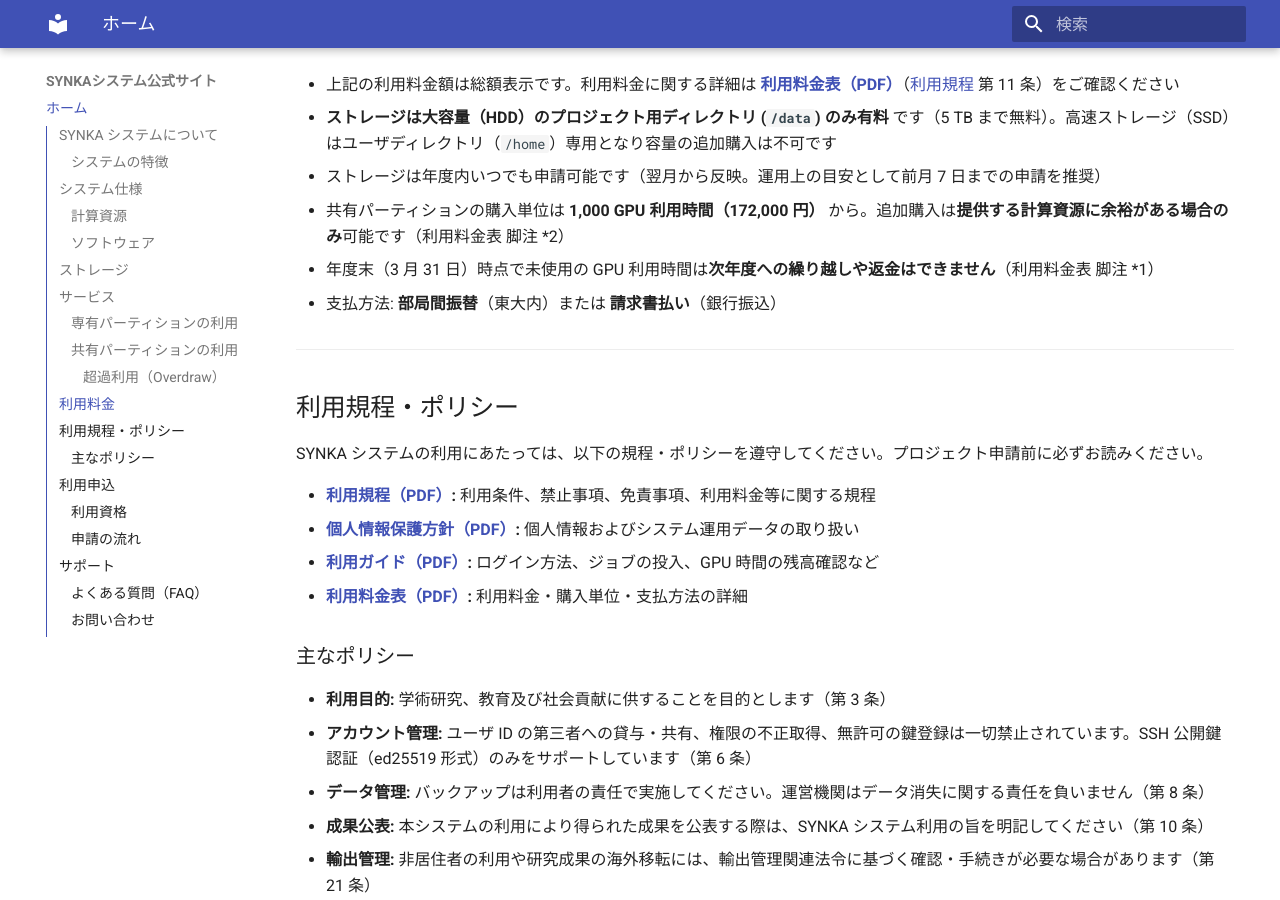
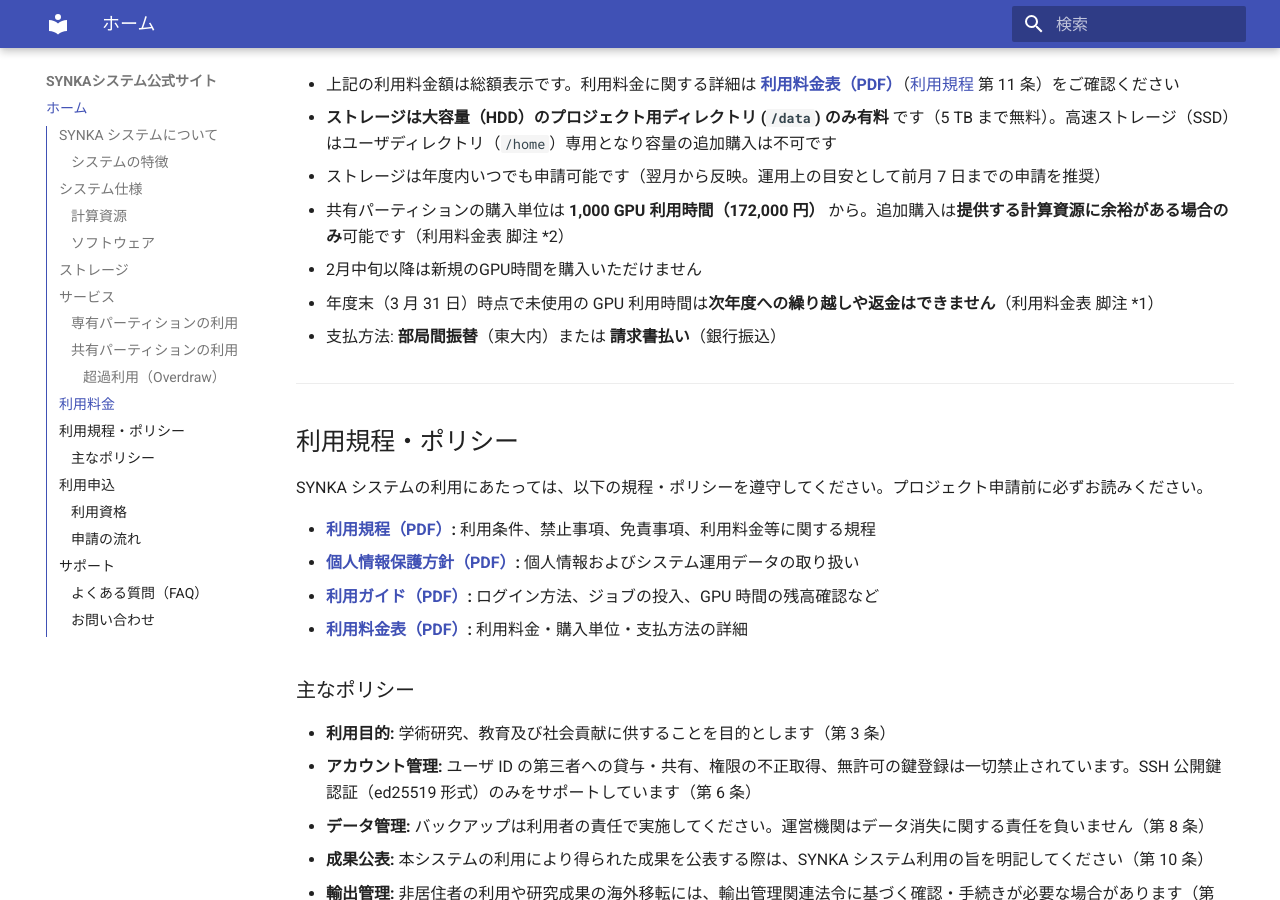
Before and after one commit to toyolabo/synka-website, an MkDocs documentation site: the page built from docs-onepager/index.md, in a window 1280 px wide and 900 px high, scrolled down 4168 px. Built offline with MkDocs 1.6.1 and Material for MkDocs 9.7.7, drawn with Linux system fonts in a browser that asks for light colours.

Commit message:
Update GPU purchase terms in documentation

```diff
--- a/docs-onepager/index.md
+++ b/docs-onepager/index.md
@@ -116,6 +116,7 @@
 - ストレージは年度内いつでも申請可能です（翌月から反映。運用上の目安として前月 7 日までの申請を推奨）
 
 - 共有パーティションの購入単位は **1,000 GPU 利用時間（172,000 円）** から。追加購入は**提供する計算資源に余裕がある場合のみ**可能です（利用料金表 脚注 *2）
+  - 2⽉中旬以降は新規のGPU時間を購入いただけません
 
 - 年度末（3 月 31 日）時点で未使用の GPU 利用時間は**次年度への繰り越しや返金はできません**（利用料金表 脚注 *1）
 
```
